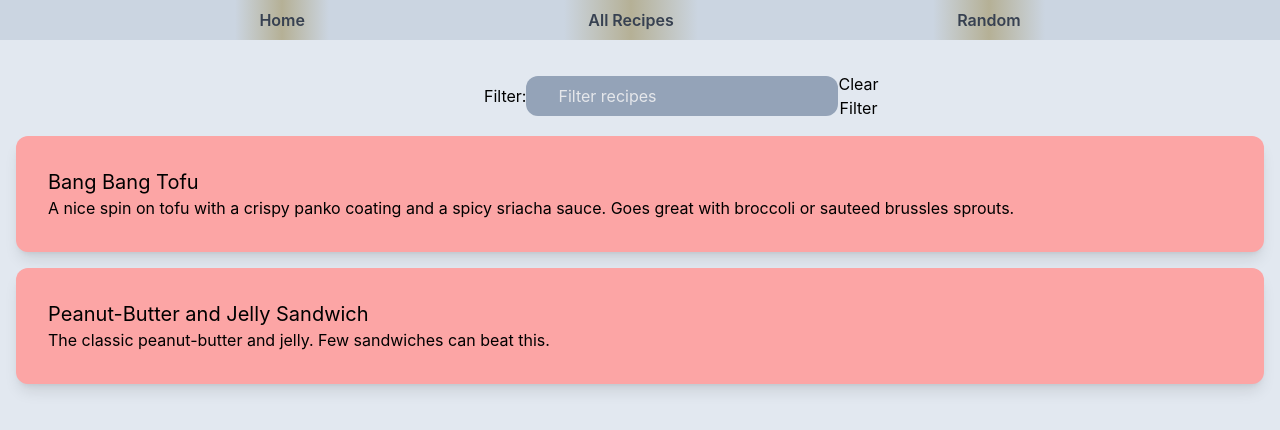
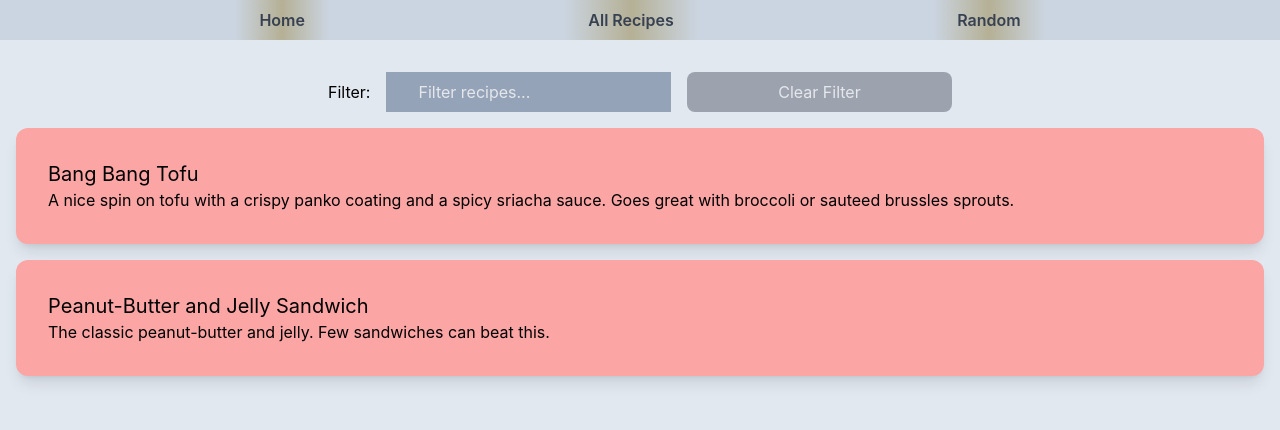
Before and after one commit to mikedubcurry/recipes, a Next.js app: page / in a window 1280 px wide. Shown: the top 430 px of the page. Built offline with nearby package versions, Linux system fonts and the light colour scheme.

Commit message:
filter bar to hide text input with onClickOutside hook.

```diff
--- /dev/null
+++ b/components/FilterBar.jsx
@@ -0,0 +1,43 @@
+import { useEffect, useRef, useState } from "react";
+
+function FilterBar({ children }) {
+    const [filterOpen, setFilterOpen] = useState(false);
+
+    const filterRef = useClickOutside(setFilterOpen);
+
+    return (
+        <footer ref={filterRef} className={`w-full bg-red-500 fixed z-99 bottom-0`}>
+            <button onClick={() => setFilterOpen(!filterOpen)}>Filter</button>
+            <section
+                className={` transition-[max-height] h-auto ${
+                    filterOpen ? " max-h-300" : "max-h-0"
+                }`}
+            >
+                {children}
+            </section>
+        </footer>
+    );
+}
+
+export default FilterBar;
+
+function useClickOutside(setState) {
+    const element = useRef();
+
+    function handleClickOutside(e) {
+        e.stopPropagation();
+        if (e.target.contains(element.current)) {
+            setState(false);
+        }
+    }
+
+    useEffect(() => {
+        document.addEventListener("click", handleClickOutside);
+
+        return () => {
+            document.removeEventListener("click", handleClickOutside);
+        };
+    }, []);
+
+    return element;
+}
--- a/components/RecipeFilter.jsx
+++ b/components/RecipeFilter.jsx
@@ -2,19 +2,27 @@ function RecipeFilter({ inputState }) {
     const [filterInput, setFilterInput] = inputState;
 
     return (
-        <div className="container w-1/4 flex-col md:flex-row items-center mb-4 flex justify-between">
-            <label htmlFor="filterRecipes">Filter:</label>
+        <div className="container w-full flex-col sm:flex-row sm:w-1/2 items-center mb-4 flex justify-center gap-2 md:gap-4">
+            <label className="self-start md:self-center" htmlFor="filterRecipes">
+                Filter:
+            </label>
             <input
-                className="bg-slate-400 px-8 py-2 text-black rounded-xl placeholder:text-gray-200"
+                className="bg-slate-400 w-full px-8 py-2 text-black placeholder:text-gray-200"
                 autoComplete="off"
-                placeholder="Filter recipes"
+                placeholder="Filter recipes..."
                 id="filterRecipes"
                 name="filterRecipe"
                 type="text"
                 value={filterInput}
                 onChange={(e) => setFilterInput(e.target.value)}
             />
-            <button onClick={() => setFilterInput("")}>Clear Filter</button>
+            <button
+                className="px-4 py-2 self-end md:w-full md:self-center rounded-lg bg-blue-300 disabled:bg-gray-400 disabled:text-gray-200"
+                disabled={filterInput.length === 0}
+                onClick={() => setFilterInput("")}
+            >
+                Clear Filter
+            </button>
         </div>
     );
 }
```
